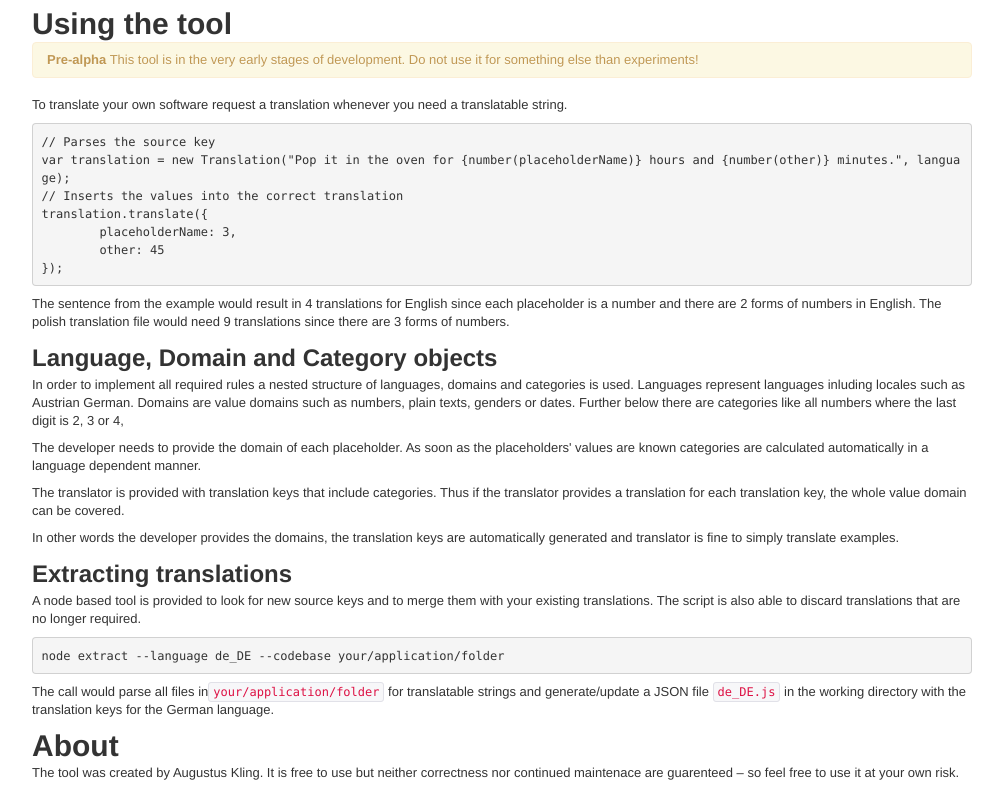
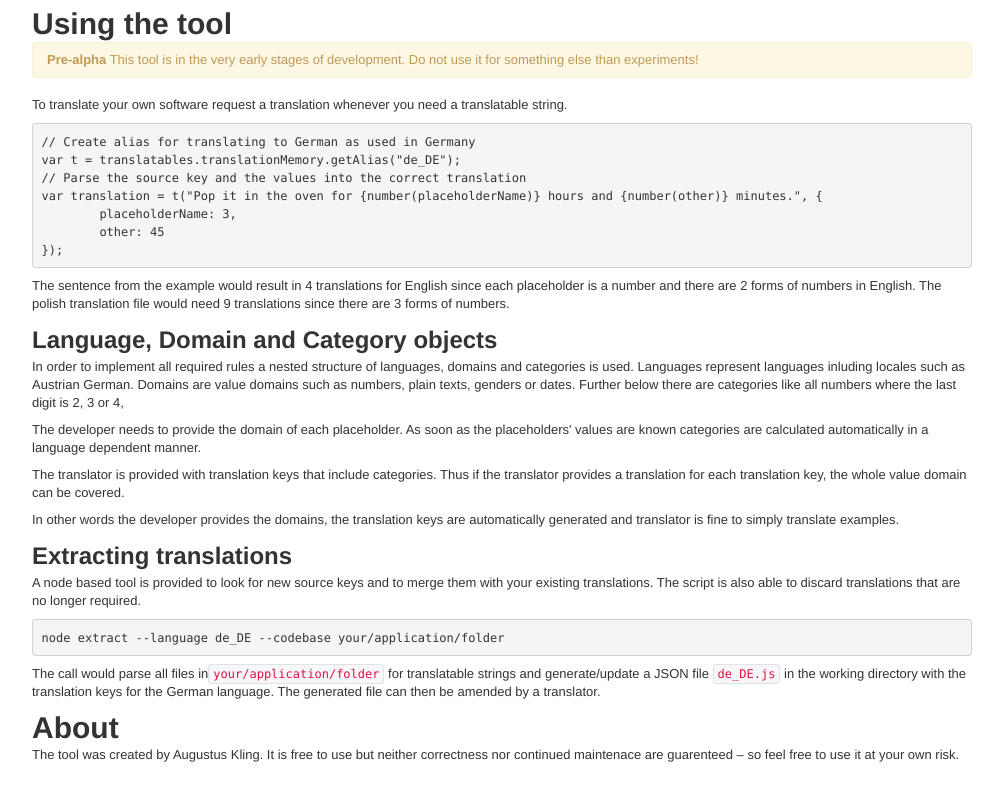
Before and after one commit to AugustusKling/translatables-js, a plain HTML site: page index.html in a window 1280 px wide. Shown: the part 1168-1959 px from the top of the page, without its empty margins (138-1141 px from the left). Drawn offline with Linux system fonts and the light colour scheme.

Commit message:
Improve documentation

```diff
--- a/index.html
+++ b/index.html
@@ -194,10 +194,10 @@
 				This tool is in the very early stages of development. Do not use it for something else than experiments!
 			</div>
 			<p>To translate your own software request a translation whenever you need a translatable string.</p>
-			<pre>// Parses the source key
-var translation = new Translation("Pop it in the oven for {number(placeholderName)} hours and {number(other)} minutes.", language);
-// Inserts the values into the correct translation
-translation.translate({
+			<pre>// Create alias for translating to German as used in Germany
+var t = translatables.translationMemory.getAlias("de_DE");
+// Parse the source key and the values into the correct translation
+var translation = t("Pop it in the oven for {number(placeholderName)} hours and {number(other)} minutes.", {
 	placeholderName: 3,
 	other: 45
 });</pre>
@@ -210,7 +210,7 @@ translation.translate({
 			<h2>Extracting translations</h2>
 			<p>A node based tool is provided to look for new source keys and to merge them with your existing translations. The script is also able to discard translations that are no longer required.</p>
 			<pre>node extract --language de_DE --codebase your/application/folder</pre>
-			<p>The call would parse all files in<code>your/application/folder</code> for translatable strings and generate/update a JSON file <code>de_DE.js</code> in the working directory with the translation keys for the German language.</p>
+			<p>The call would parse all files in<code>your/application/folder</code> for translatable strings and generate/update a JSON file <code>de_DE.js</code> in the working directory with the translation keys for the German language. The generated file can then be amended by a translator.</p>
 
 			<h1>About</h1>
 			<p>The tool was created by Augustus Kling. It is free to use but neither correctness nor continued maintenace are guarenteed – so feel free to use it at your own risk.</p>
```
